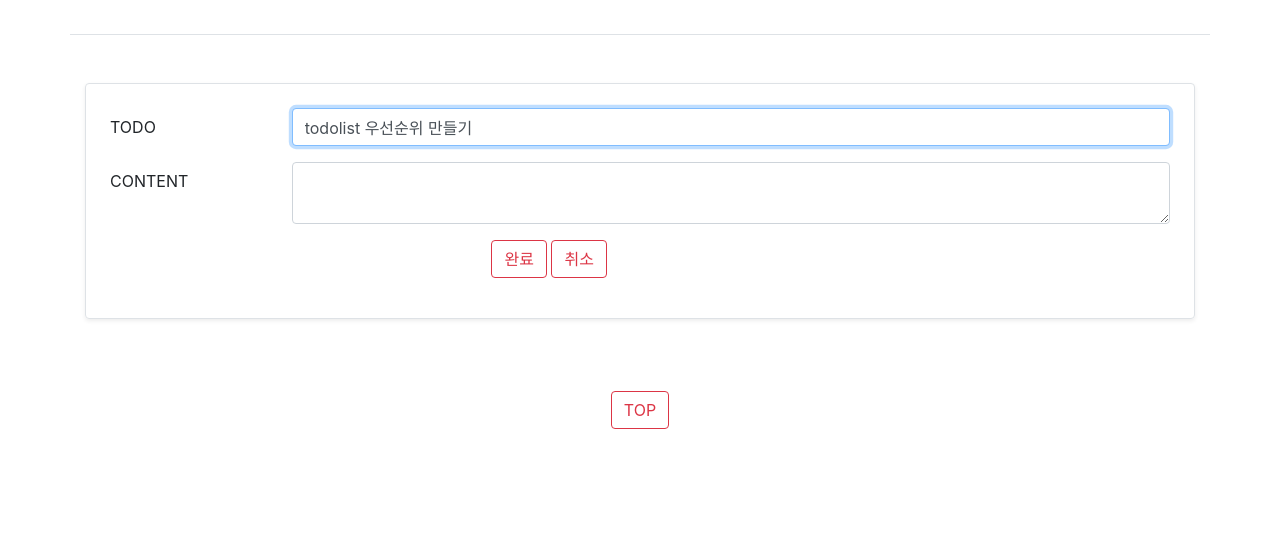
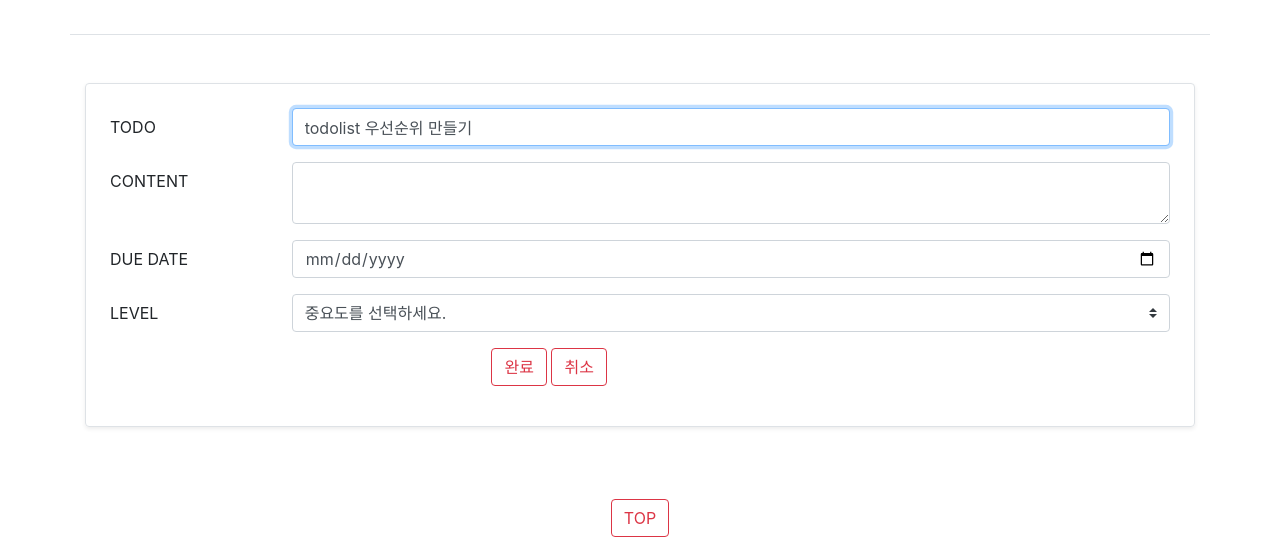
Before and after one commit to kim320/todolist, a Django app: page /todolist/edit/3 in a window 1280 px wide. Shown: the part 450-987 px from the top of the page. Before the commit the page ends 879 px from the top, so only its background shows below. Run offline with Django 3.2, Linux system fonts and the light colour scheme; data comes from the database, SQL or seed files in the repository; both versions use the stored data as it was after the commit; some libraries are stand-ins or nearby versions.

Commit message:
alarm duedate todolist

```diff
--- a/todolist/urls.py
+++ b/todolist/urls.py
@@ -9,5 +9,4 @@ urlpatterns = [
     path('todolist/create', todolistapp.views.create, name='create'),
     path('todolist/destroy/<int:todolist_id>', todolistapp.views.destroy, name='destroy'),
     path('todolist/edit/<int:todolist_id>', todolistapp.views.edit, name='edit'),
-    path('todolist/update/<int:todolist_id>', todolistapp.views.update, name='update'),
 ]
--- a/todolistapp/models.py
+++ b/todolistapp/models.py
@@ -1,10 +1,18 @@
 from django.db import models
 from django.utils import timezone
+import datetime
 
 class Todolist(models.Model):
     title = models.CharField(max_length=50)
     content = models.TextField(blank=True)
     done = models.BooleanField(default=False)
 
+    due_date = models.DateField(blank=True, null=True)
+    level = models.CharField(max_length=2, blank=True, null=True)
+
     def __str__(self):
         return self.title
+
+    def overdue(self):
+        if self.due_date and datetime.date.today() > self.due_date:
+            return True
--- a/todolistapp/templates/edit.html
+++ b/todolistapp/templates/edit.html
@@ -7,7 +7,8 @@
         <div class="col-md-12">
             <div class="row no-gutters border rounded overflow-hidden flex-md-row mb-4 shadow-sm h-md-250 position-relative">
                 <div class="col p-4 d-flex flex-column position-static">
-                    <form action="{% url 'update' todolist.id %}">
+                    <form method="POST">
+                        {% csrf_token %}
                         <div class="form-group row">
                             <label class="col-sm-2 col-form-label">TODO</label>
                             <div class="col-sm-10">
@@ -18,6 +19,23 @@
                             <label class="col-sm-2 col-form-label">CONTENT</label>
                             <div class="col-sm-10">
                             <textarea name="content" class="form-control">{{todolist.content}}</textarea>
+                            </div>
+                        </div>
+                        <div class="form-group row">
+                            <label class="col-sm-2 col-form-label">DUE&nbsp;DATE</label>
+                            <div class="col-sm-10">
+                            <input type="date" name="due_date" class="form-control">
+                            </div>
+                        </div>
+                        <div class="form-group row">
+                            <label class="col-sm-2 col-form-label">LEVEL</label>
+                            <div class="col-sm-10">
+                                <select class="custom-select" name="level">
+                                    <option selected>중요도를 선택하세요.</option>
+                                    <option value="A">상</option>
+                                    <option value="B">중</option>
+                                    <option value="C">하</option>
+                                </select>
                             </div>
                         </div>
                         <div class="form-group row">
--- a/todolistapp/views.py
+++ b/todolistapp/views.py
@@ -1,6 +1,7 @@
 from django.shortcuts import render, get_object_or_404 , redirect
 from django.utils import timezone
 from .models import Todolist
+import datetime
 
 def todolist(request):
     today = timezone.datetime.now()
@@ -14,22 +15,35 @@ def create(request):
     todolist = Todolist()
     todolist.title = request.GET['title']
     todolist.content = request.GET['content']
-
+    if request.GET['due_date'] is '':
+        todolist.due_date = None
+    else:
+        todolist.due_date = request.GET['due_date']
+    todolist.level = request.GET['level']
     todolist.save()
     return redirect('/')
 
 def edit(request, todolist_id):
     todolist = Todolist.objects.get(pk=todolist_id)
+    if(request.method == 'POST'):
+        todolist.title = request.POST['title']
+        todolist.content = request.POST['content']
+        todolist.level = request.POST['level']
+        if request.POST['due_date'] is '':
+            todolist.due_date = None
+        else:
+            todolist.due_date = request.POST['due_date']
+        todolist.save()
+        return redirect('/')
+
     return render(request, 'edit.html', {'todolist':todolist})
-
-def update(request, todolist_id):
-    todolist = Todolist.objects.get(pk=todolist_id)
-    todolist.title = request.GET['title']
-    todolist.content = request.GET['content']
-    todolist.save()
-    return redirect('/')
 
 def destroy(request, todolist_id):
     todolist = Todolist.objects.get(pk=todolist_id)
     todolist.delete()
     return redirect('/')
+
+def todolist_done(request, todolist_id):
+    todolist = Todolist.objects.get(pk=todolist_id)
+    todolist.done = True
+    return redirect('/')
```
Also changed, not shown: todolistapp/templates/new.html (+17 -0 lines), todolistapp/templates/todolist.html (+23 -3 lines), db.sqlite3, todolistapp/migrations/0002_todolist_due_date.py (added), todolistapp/migrations/0003_todolist_level.py (added).
